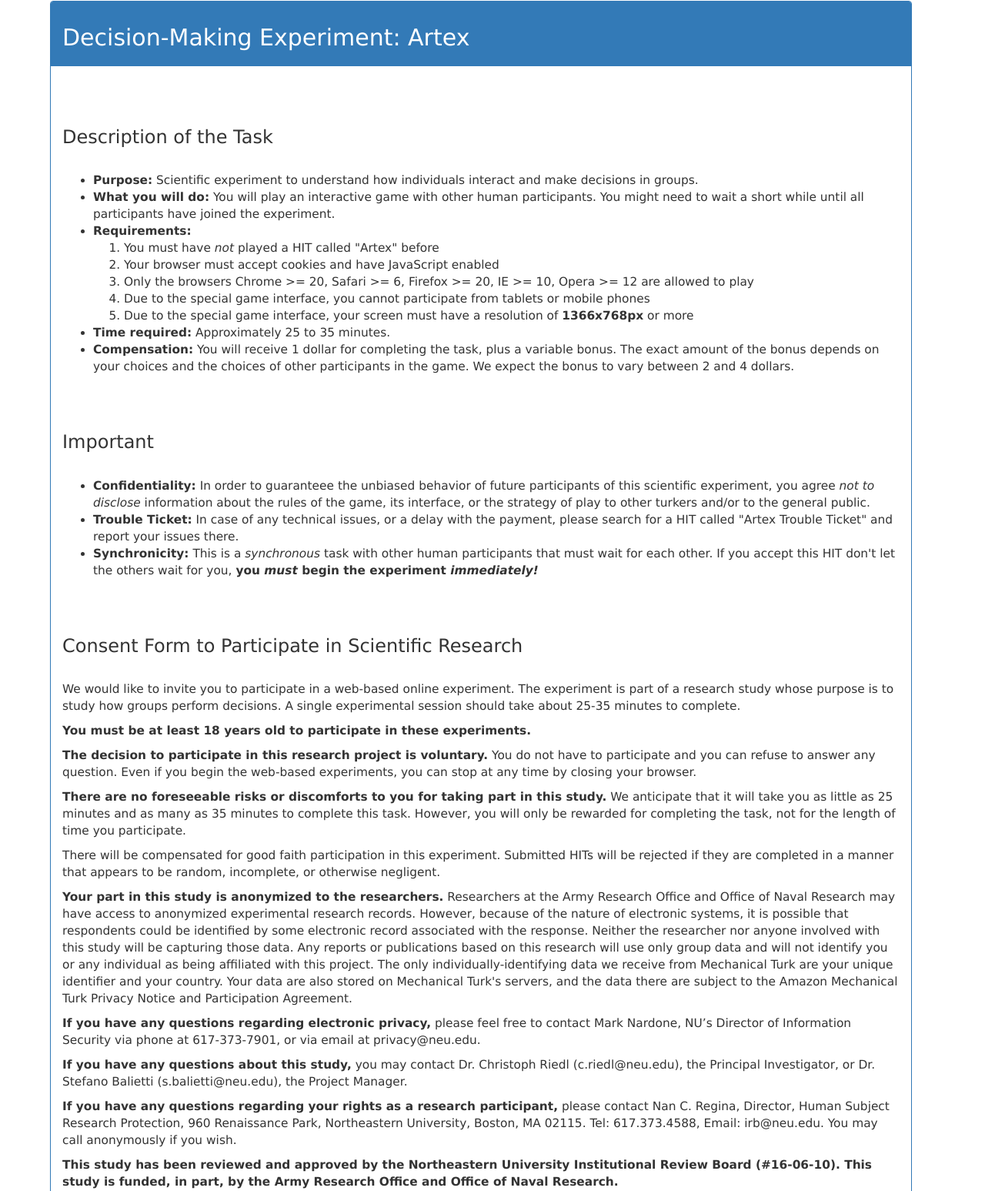
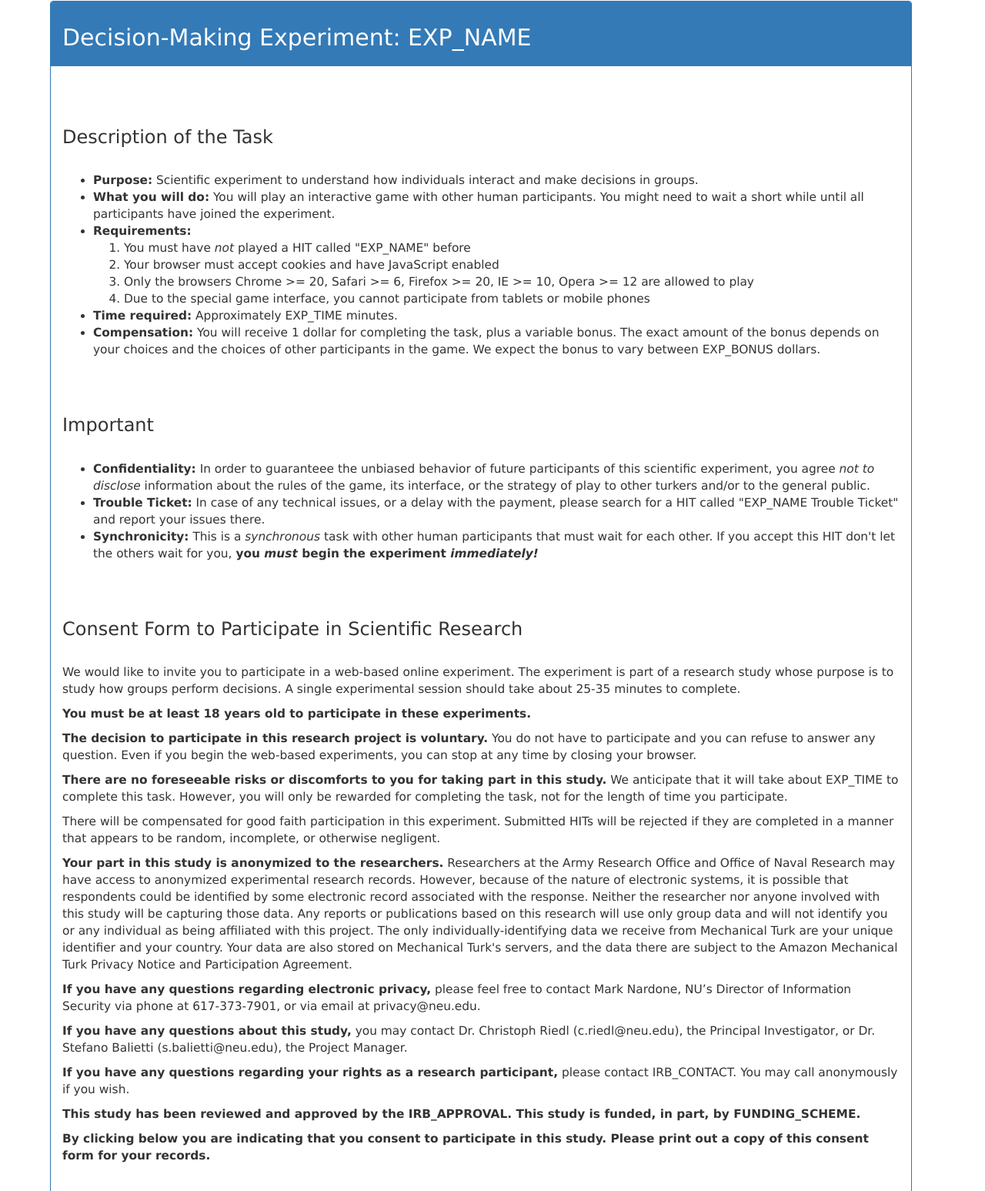
Before and after one commit to nodeGame/nodegame-mturk, a website: page public/mturklinkpage.html in a window 1280 px wide. Shown: the part 9-1556 px from the top of the page at 77% size. Drawn offline with nearby package versions, Linux system fonts and the light colour scheme.

Commit message:
public page

```diff
--- a/public/mturklinkpage.html
+++ b/public/mturklinkpage.html
@@ -10,7 +10,7 @@
 <section class="container" id="SurveyLink" style="margin-bottom:15px; padding: 10px 10px; font-family: Verdana, Geneva, sans-serif; color:#333333; font-size: 1.1em;">
   <div class="row col-xs-12 col-md-12"><!-- Instructions -->
     <div class="panel panel-primary">
-      <div class="panel-heading"><h2>Decision-Making Experiment: Artex</h2></div>
+      <div class="panel-heading"><h2>Decision-Making Experiment: EXP_NAME</h2></div>
 
       <div class="panel-body">
 
@@ -37,7 +37,7 @@
             <strong>Requirements:</strong>
             <ol>
               <li>You must have <em>not</em> played a HIT called
-                "Artex" before</li>
+                "EXP_NAME" before</li>
               <li>Your browser must accept cookies and have
                 JavaScript enabled</li>
               <li>Only the browsers Chrome >= 20,
@@ -45,13 +45,13 @@
                 to play</li>
               <li>Due to the special game interface, you cannot
                 participate from tablets or mobile phones</li>
-              <li>Due to the special game interface, your screen must
-                have a resolution of <strong>1366x768px</strong> or more</li>
+              <!-- <li>Due to the special game interface, your screen must
+                have a resolution of <strong>1366x768px</strong> or more</li> -->
             </ol>
           </li>
 
           <li>
-            <strong>Time required:</strong> Approximately 25 to 35
+            <strong>Time required:</strong> Approximately EXP_TIME
             minutes.
           </li>
 
@@ -61,7 +61,7 @@
             for completing the task, plus a variable bonus. The exact
             amount of the bonus depends on your choices and the
             choices of other participants in the game. We expect the
-            bonus to vary between 2 and 4 dollars.
+            bonus to vary between EXP_BONUS dollars.
           </li>
 
 
@@ -87,7 +87,7 @@
           <li>
             <strong>Trouble Ticket:</strong> In case of any technical
             issues, or a delay with the payment, please search for a HIT
-            called "Artex Trouble Ticket" and report your issues there.
+            called "EXP_NAME Trouble Ticket" and report your issues there.
           </li>
 
           <li><strong>Synchronicity:</strong> This is
@@ -127,11 +127,11 @@
         </p>
 
         <p>
-          <strong>There are no foreseeable risks or discomforts to
-            you for taking part in this study.</strong> We anticipate that it will
-          take you as little as 25 minutes and as many as 35 minutes to complete
-          this task. However, you will only be rewarded for completing the task,
-          not for the length of time you participate.
+          <strong>There are no foreseeable risks or discomforts to you
+            for taking part in this study.</strong> We anticipate that
+            it will take about EXP_TIME to complete this
+            task. However, you will only be rewarded for completing
+            the task, not for the length of time you participate.
         </p>
 
         <p>
@@ -174,17 +174,14 @@
 
         <p>
           <strong>If you have any questions regarding your rights as a
-            research participant,</strong> please contact Nan C.  Regina, Director, Human
-          Subject Research Protection, 960 Renaissance Park, Northeastern
-          University, Boston, MA 02115. Tel: 617.373.4588, Email:
-          irb@neu.edu. You may call anonymously if you wish.
+            research participant,</strong> please contact
+            IRB_CONTACT. You may call anonymously if you wish.
         </p>
 
         <p>
-          <strong>This study has
-            been reviewed and approved by the Northeastern University
-            Institutional Review Board (#16-06-10). This study is funded, in part,
-            by the Army Research Office and Office of Naval Research.</strong>
+          <strong>This study has been reviewed and approved by the
+            IRB_APPROVAL. This study is funded, in part, by
+            FUNDING_SCHEME.</strong>
         </p>
 
         <p>
@@ -203,7 +200,7 @@
 
         <p>
           At the end of the experiment, you will be given an Exit
-          Code.  Please type it into the box below before you submit
+          Code. Please type it into the box below before you submit
           the HIT.
         </p>
 
@@ -299,7 +296,8 @@
             });
         }
 
-        host = 'https://a-e-g.herokuapp.com';
+        // Change to your nodegame server host.
+        host = 'https://localhost:8080';
 
         // Get parameters (must be on Mturk).
         if ('function' !== typeof turkGetParam) return;
@@ -310,7 +308,7 @@
         aid = turkGetParam('assignmentId');
         hid = turkGetParam('hitId');
 
-        //      host = 'http://localhost:8080';
+        // Testing values.
         //      wid = 30;
         //      aid = 2;
         //      hid = 1;
```
